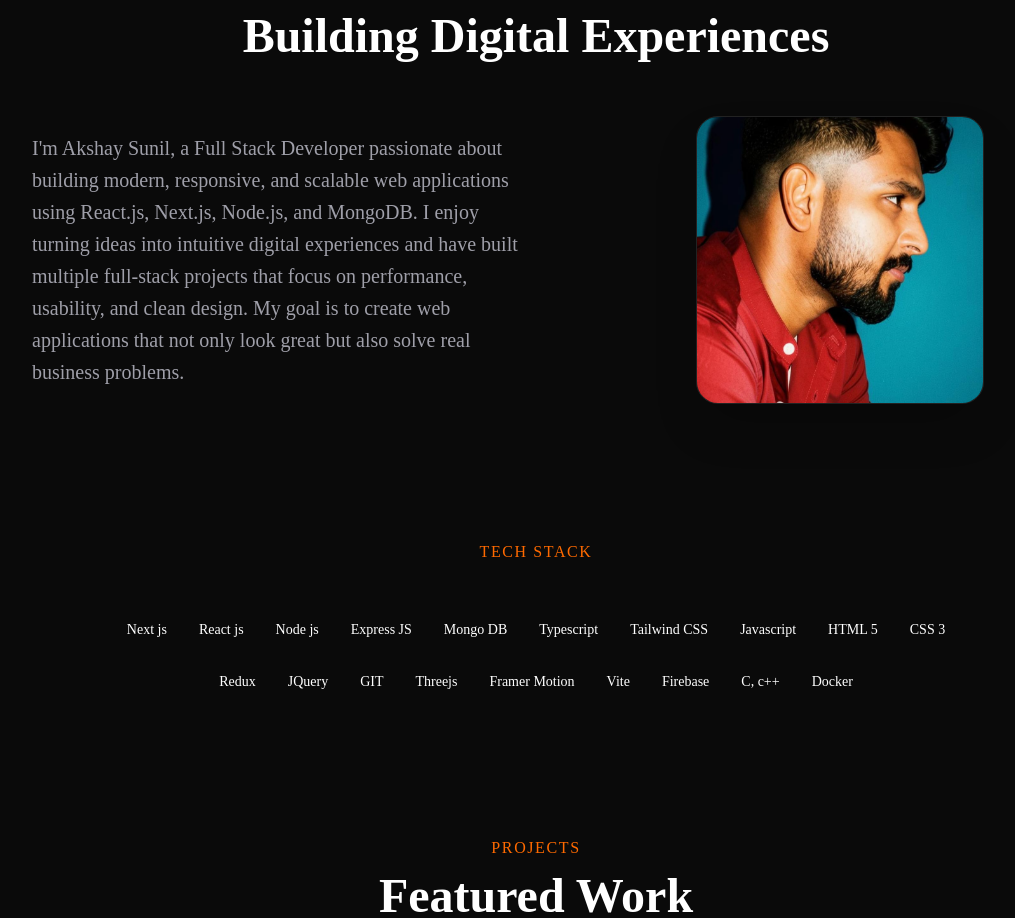
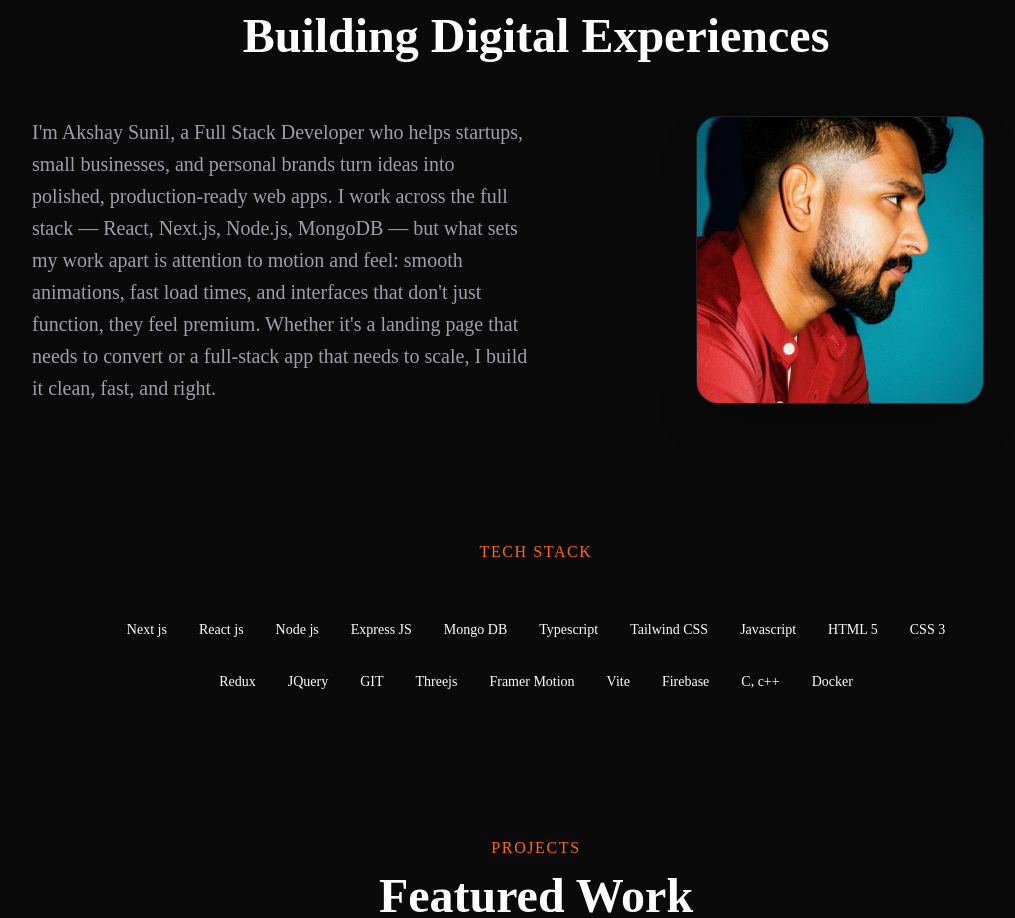
Before and after one commit to akshayofficial4/personal-portfolio, a Next.js app: page / in a window 1280 px wide. Shown: the part 920-1838 px from the top of the page, without its empty margins (104-1119 px from the left). Built offline with nearby package versions, Linux system fonts and the light colour scheme.

Commit message:
Revise About section to enhance personal branding
Updated the personal introduction to highlight experience with startups and focus on polished web applications.

```diff
--- a/src/Components/About.tsx
+++ b/src/Components/About.tsx
@@ -30,13 +30,11 @@ const About = () => {
             <ScrollText
               className="text-zinc-400 leading-8 text-xl"
               text="
-                    I'm Akshay Sunil, a Full Stack Developer passionate about building modern,
-                    responsive, and scalable web applications using React.js, Next.js,
-                    Node.js, and MongoDB. I enjoy turning ideas into intuitive digital
-                    experiences and have built multiple full-stack projects that focus on
-                    performance, usability, and clean design. My goal is to create web
-                    applications that not only look great but also solve real business
-                    problems."
+                   I'm Akshay Sunil, a Full Stack Developer who helps startups, small businesses, and personal brands turn ideas into polished,
+                   production-ready web apps. I work across the full stack — React, Next.js, Node.js, MongoDB — but what sets my work apart is
+                   attention to motion and feel: smooth animations, fast load times, and interfaces that don't just function, they feel premium.
+                   Whether it's a landing page that needs to convert or a full-stack app that needs to scale,
+                   I build it clean, fast, and right."
             />
           </div>
           <div className="flex justify-center lg:justify-center ">
```
